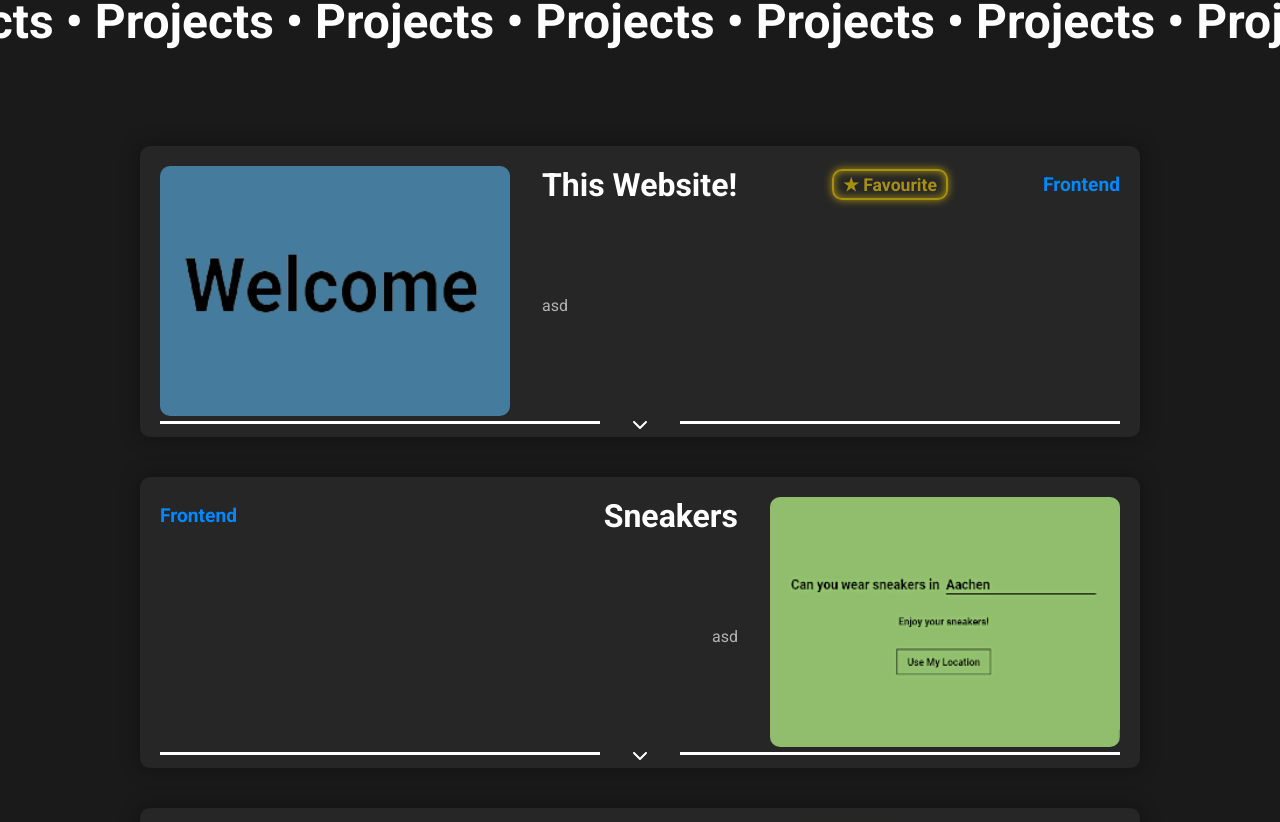
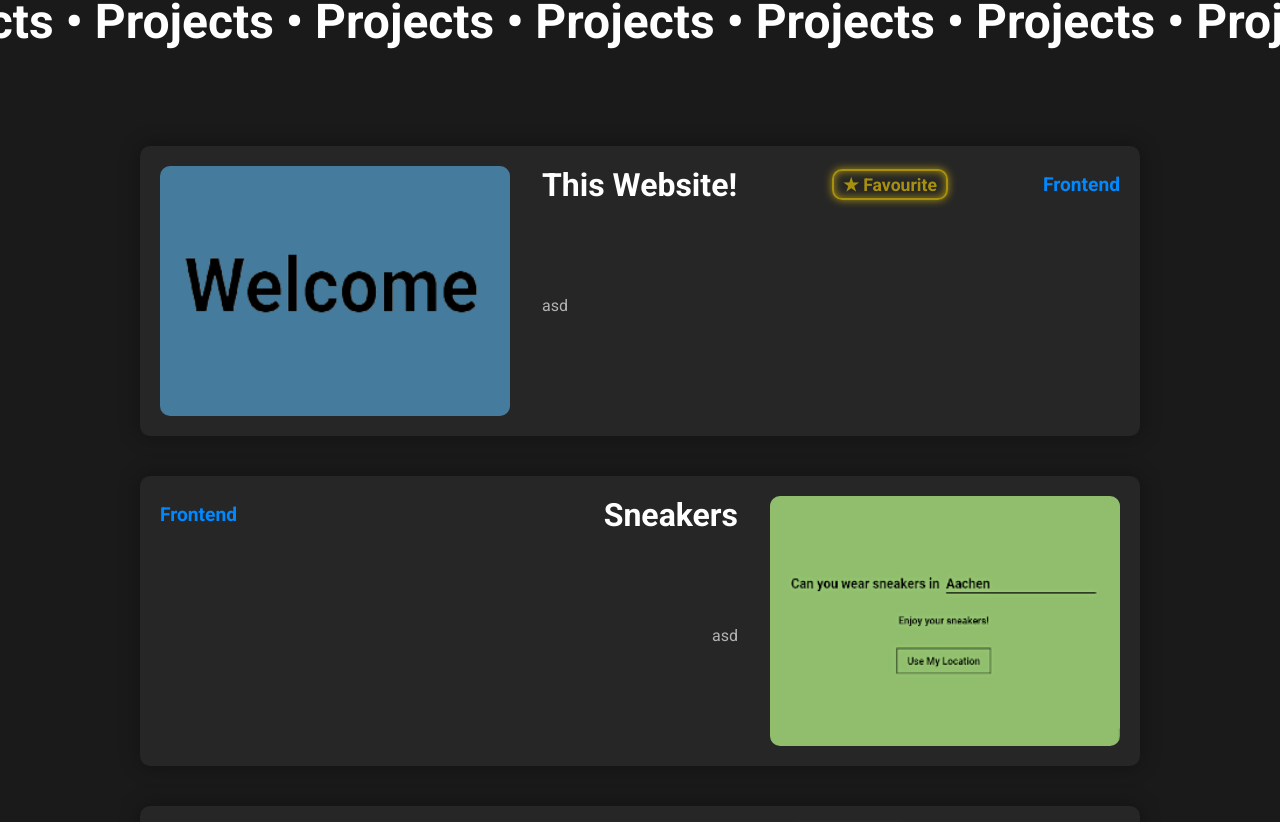
Before and after one commit to ozansap/Website, a Next.js app: page / in a window 1280 px wide. Shown: the part 2038-2860 px from the top of the page. Built offline with nearby package versions, Linux system fonts and the light colour scheme.

Commit message:
removed expander from ProjectCard

```diff
--- a/components/ProjectCard.tsx
+++ b/components/ProjectCard.tsx
@@ -69,18 +69,6 @@ const ProjectCard: FC<props> = ({
           </motion.div>
         </motion.div>
       </motion.div>
-      <motion.div layout className={styles.Expander}>
-        <motion.div layout>
-          <motion.div layout></motion.div>
-          <motion.div layout></motion.div>
-        </motion.div>
-        {expanded && <FontAwesomeIcon icon={faChevronUp} />}
-        {!expanded && <FontAwesomeIcon icon={faChevronDown} />}
-        <motion.div layout>
-          <motion.div layout></motion.div>
-          <motion.div layout></motion.div>
-        </motion.div>
-      </motion.div>
       {expanded && (
         <motion.div
           className={styles.Expansion}
--- a/styles/ProjectCard.module.scss
+++ b/styles/ProjectCard.module.scss
@@ -6,7 +6,6 @@
 
   background-color: rgba(255,255,255,0.05);
   padding: 20px;
-  padding-bottom: 5px;
 
   user-select: none;
 
@@ -87,32 +86,8 @@
     }
   }
 
-  .Expander {
-    display: flex;
-    gap: 2rem;
-
-    svg {
-      flex-grow: 1;
-      max-width: 50px;
-    }
-
-    > div {
-      width: 100%;
-      display: flex;
-      flex-direction: column;
-
-      > div {
-        height: 100%;
-
-        &:nth-of-type(1) {
-          border-bottom: 3px solid white;
-        }
-      }
-    }
-  }
-
   .Expansion {
-    margin-top: 1rem;
+    margin-top: 2rem;
     padding-bottom: 15px;
 
     .Links {
@@ -205,6 +180,8 @@
     }
 
     .Expansion {
+      margin-top: 3rem;
+
       .Links {
         svg {
           width: 40px;
```
